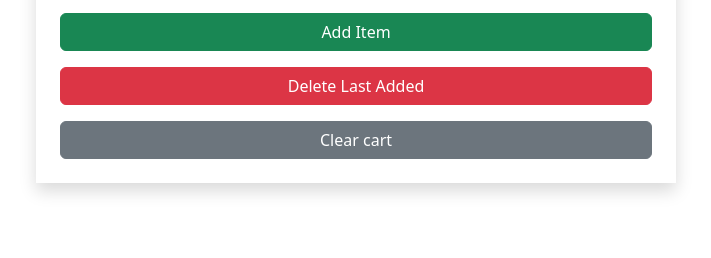
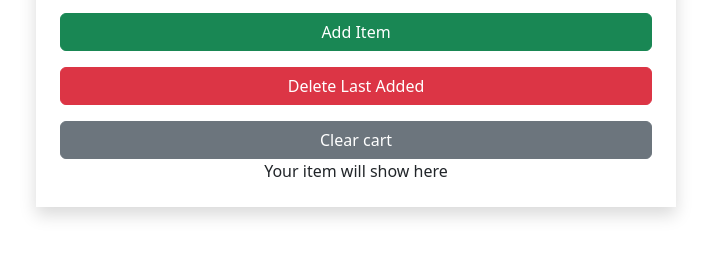
Before and after one commit to Adebayo-ayo/Mini_cart, a plain HTML site: page index.html in a window 1280 px wide. Shown: the part 160-418 px from the top of the page, without its empty margins (284-995 px from the left). Drawn offline with nearby package versions, Linux system fonts and the light colour scheme.

Commit message:
HTML and js updated

```diff
--- a/index.html
+++ b/index.html
@@ -32,6 +32,8 @@
       <button onclick="deleteAll()" class="w-100 btn btn-secondary mt-3">
         Clear cart
       </button>
+            <div id="display" class="text-center nt-2">Your item will show here</div>
+    </div>
     <script
       src="https://cdn.jsdelivr.net/npm/bootstrap@5.3.9/dist/js/bootstrap.bundle.min.js"
       integrity="sha384-WyOxWvTyr1QaMPfiPJSv76iReVthorl5uWlFtZPyK0IEB0hGzo9y5Bp9mYanr8Bu"
--- a/script.js
+++ b/script.js
@@ -49,4 +49,6 @@ function deleteLast() {
 }
 
 
+
+
 // isolated function are function created inside javascript alone to represent a particular event that appears moe than once
```
